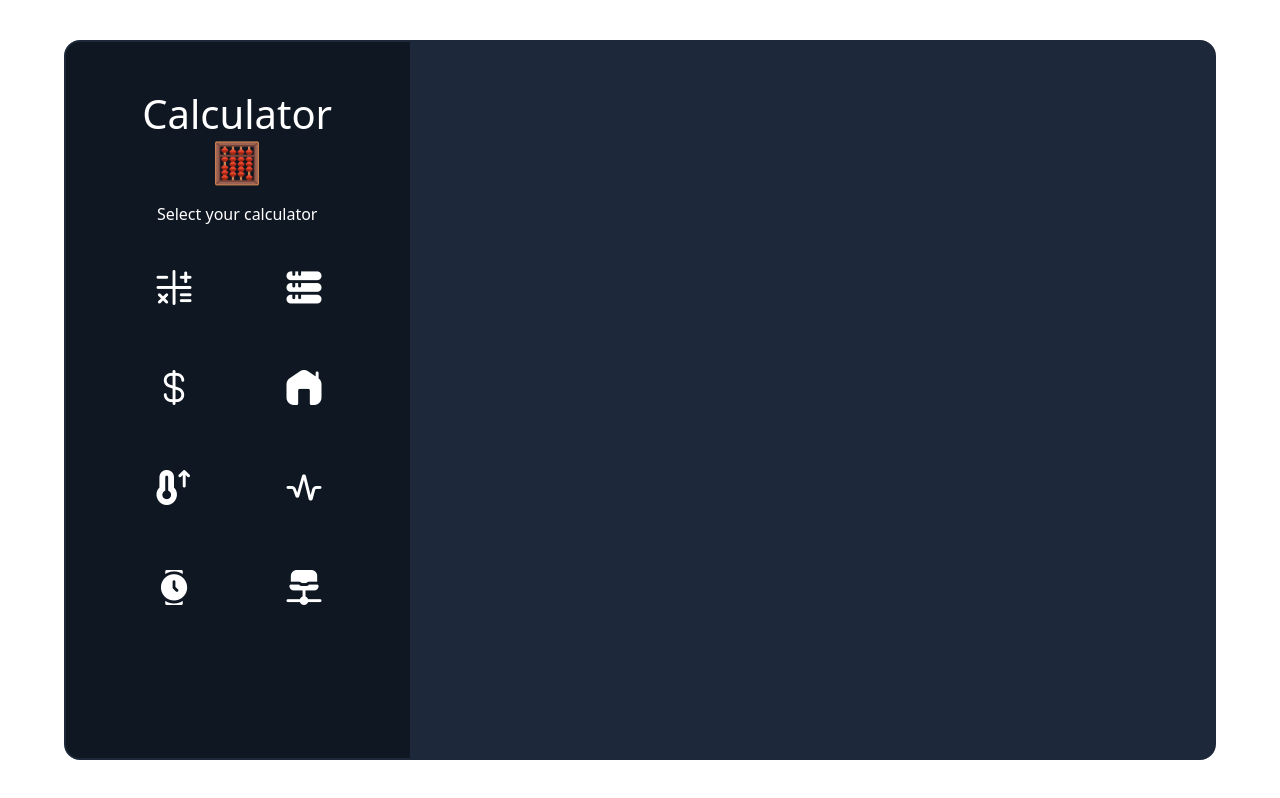
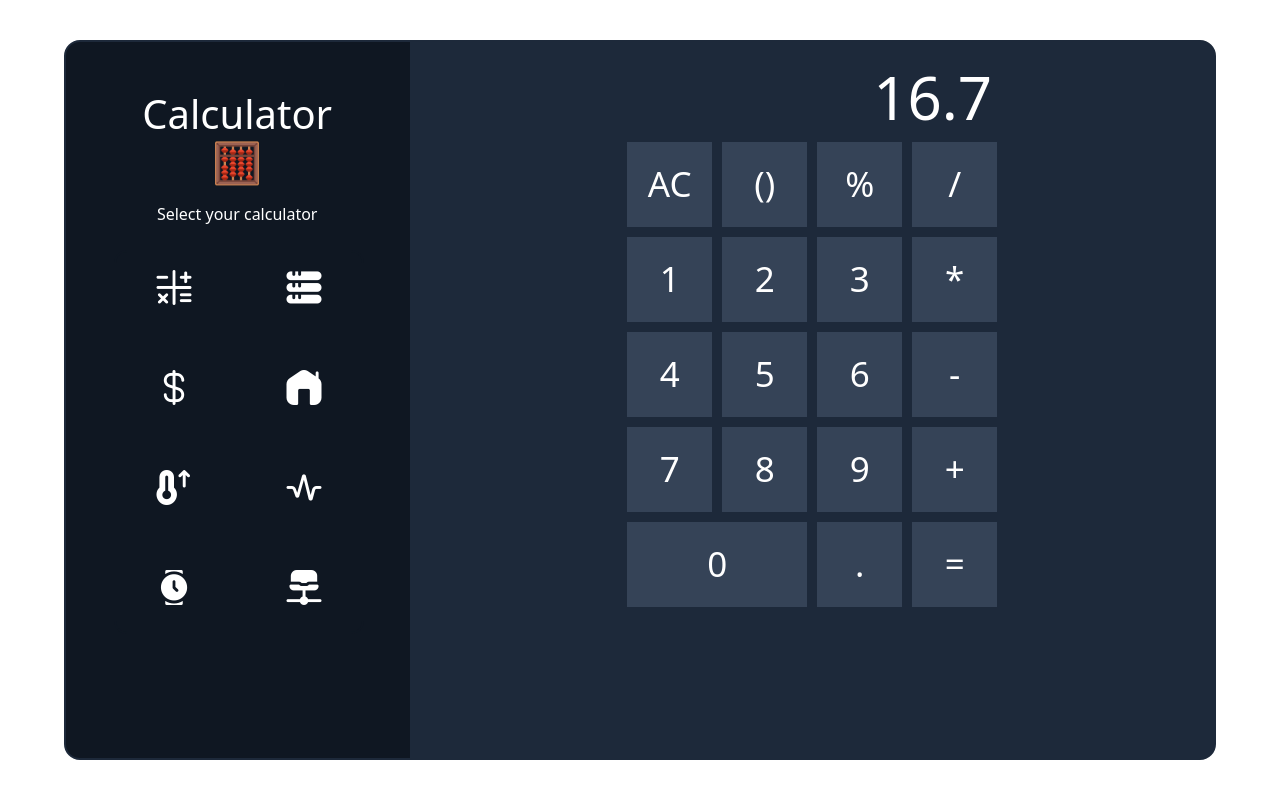
Before and after one commit to Saikatsamanta-glitch/Interactive-calculator, a plain HTML site: page index.html in a window 1280 px wide. Drawn offline with nearby package versions, Linux system fonts and the light colour scheme.

Commit message:
design code

```diff
--- a/index.css
+++ b/index.css
@@ -11,6 +11,7 @@ body{
         height: 90%;
         width: 90%;
         overflow: hidden;
+        display: flex;
         border: 2px #1D293A solid;
 }
 .dflex{
@@ -28,7 +29,9 @@ body{
 
 }
 .main_container .right{
+        height: 100%;
         width: 70%;
+        padding: 10px;
 }
 .icon_container{
         width: 250px;
@@ -57,3 +60,31 @@ body{
         background: #6C63FF;
         color: white;
 }
+.cal{
+        height:100%;
+        width: 500px;
+        margin: auto;
+}
+.result{
+        text-align: right;
+        font-size: 60px;
+        margin-right: 70px;
+}
+.cal-btn button{
+        height: 85px;
+        width: 85px;
+        border-radius: 0px;
+        background: #354357;
+        color: white;
+        font-size: 35px;
+}
+.cal-btn {
+        display: grid;
+        grid-template-columns: auto auto auto auto;
+        justify-content: center;
+        gap: 10px;
+}
+.zero{
+        width: 100% !important;
+        grid-column: 1/3;
+}
--- a/index.html
+++ b/index.html
@@ -25,7 +25,32 @@
                                 <div class="icon"><i class="fi fi-sr-network"></i></div>
                         </div>
                 </div>
-                <div class="right "></div>
+                <div class="right">
+                        <div class="cal">
+                                 <div class="result">16.7</div>
+                                 <div class="cal-btn">
+                                        <button class="btn">AC</button>
+                                        <button class="btn">()</button>
+                                        <button class="btn">%</button>
+                                        <button class="btn">/</button>
+                                        <button class="btn">1</button>
+                                        <button class="btn">2</button>
+                                        <button class="btn">3</button>
+                                        <button class="btn">*</button>
+                                        <button class="btn">4</button>
+                                        <button class="btn">5</button>
+                                        <button class="btn">6</button>
+                                        <button class="btn">-</button>
+                                        <button class="btn">7</button>
+                                        <button class="btn">8</button>
+                                        <button class="btn">9</button>
+                                        <button class="btn">+</button>
+                                        <button class="btn zero">0</button>
+                                        <button class="btn">.</button>
+                                        <button class="btn">=</button>
+                                 </div>
+                        </div>
+                </div>
         </div>
     <script src="https://cdn.jsdelivr.net/npm/bootstrap@5.3.2/dist/js/bootstrap.bundle.min.js" ></script>
   </body>
```
